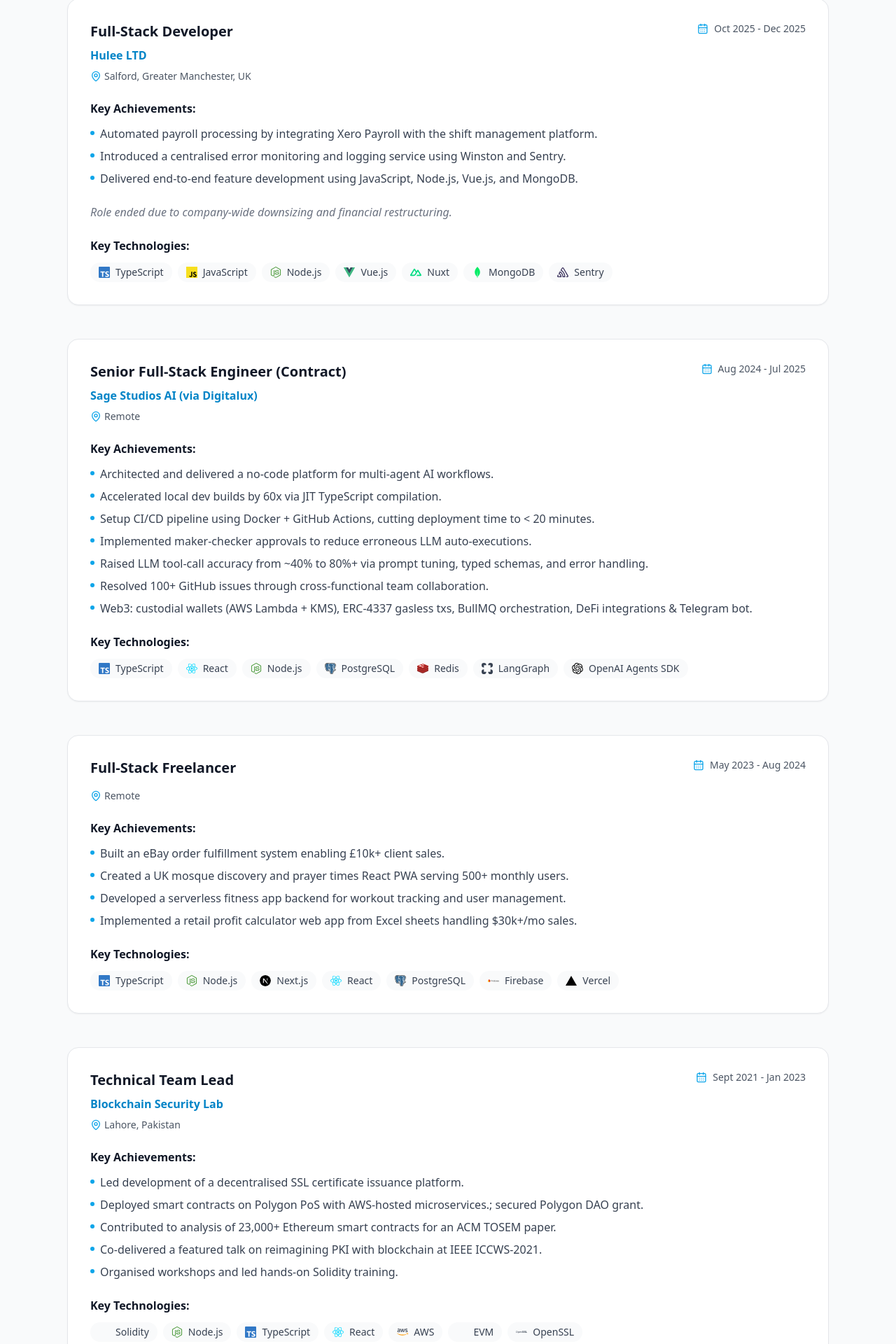
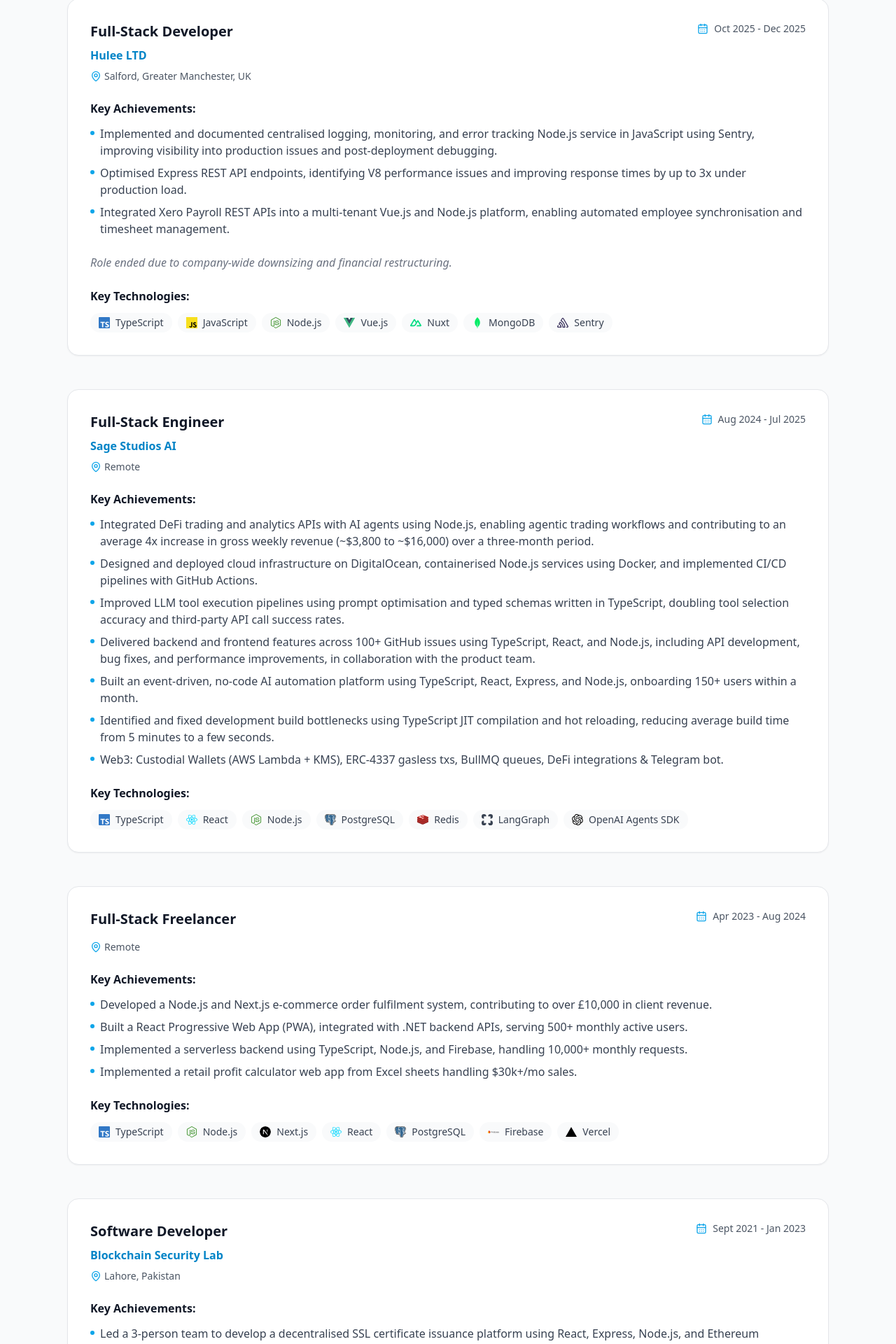
Before and after one commit to dearzubi/full-stack-portfolio, a React (Vite) app: page / in a window 1280 px wide. Shown: the part 2207-4127 px from the top of the page at 70% size. Built offline with nearby package versions, Linux system fonts and the light colour scheme; some icons are missing.

Commit message:
update work experience

```diff
--- a/src/components/sections/Experience.tsx
+++ b/src/components/sections/Experience.tsx
@@ -41,7 +41,7 @@
               className="mb-4 text-4xl font-bold text-gray-900 dark:text-gray-100 md:text-5xl"
               variants={itemVariants}
             >
-              Experience
+              Work Experience
             </motion.h2>
             <motion.p
               className="mx-auto max-w-2xl text-lg text-gray-600 dark:text-gray-400"
--- a/src/data/site.ts
+++ b/src/data/site.ts
@@ -81,27 +81,27 @@
     start: 'Oct 2025',
     end: 'Dec 2025',
     bullets: [
-      'Automated payroll processing by integrating Xero Payroll with the shift management platform.',
-      'Introduced a centralised error monitoring and logging service using Winston and Sentry.',
-      'Delivered end-to-end feature development using JavaScript, Node.js, Vue.js, and MongoDB.',
+      'Implemented and documented centralised logging, monitoring, and error tracking Node.js service in JavaScript using Sentry, improving visibility into production issues and post-deployment debugging.',
+      'Optimised Express REST API endpoints, identifying V8 performance issues and improving response times by up to 3x under production load.',
+      'Integrated Xero Payroll REST APIs into a multi-tenant Vue.js and Node.js platform, enabling automated employee synchronisation and timesheet management.',
     ],
     note: 'Role ended due to company-wide downsizing and financial restructuring.',
     technologies: ['TypeScript', 'JavaScript', 'Node.js', 'Vue.js', 'Nuxt', 'MongoDB', 'Sentry'],
   },
   {
-    role: 'Senior Full-Stack Engineer (Contract)',
-    company: 'Sage Studios AI (via Digitalux)',
+    role: 'Full-Stack Engineer',
+    company: 'Sage Studios AI',
     location: 'Remote',
     start: 'Aug 2024',
     end: 'Jul 2025',
     bullets: [
-      'Architected and delivered a no-code platform for multi-agent AI workflows.',
-      'Accelerated local dev builds by 60x via JIT TypeScript compilation.',
-      'Setup CI/CD pipeline using Docker + GitHub Actions, cutting deployment time to < 20 minutes.',
-      'Implemented maker-checker approvals to reduce erroneous LLM auto-executions.',
-      'Raised LLM tool-call accuracy from ~40% to 80%+ via prompt tuning, typed schemas, and error handling.',
-      'Resolved 100+ GitHub issues through cross-functional team collaboration.',
-      'Web3: custodial wallets (AWS Lambda + KMS), ERC-4337 gasless txs, BullMQ orchestration, DeFi integrations & Telegram bot.',
+      'Integrated DeFi trading and analytics APIs with AI agents using Node.js, enabling agentic trading workflows and contributing to an average 4x increase in gross weekly revenue (~$3,800 to ~$16,000) over a three-month period.',
+      'Designed and deployed cloud infrastructure on DigitalOcean, containerised Node.js services using Docker, and implemented CI/CD pipelines with GitHub Actions.',
+      'Improved LLM tool execution pipelines using prompt optimisation and typed schemas written in TypeScript, doubling tool selection accuracy and third-party API call success rates.',
+      'Delivered backend and frontend features across 100+ GitHub issues using TypeScript, React, and Node.js, including API development, bug fixes, and performance improvements, in collaboration with the product team.',
+      'Built an event-driven, no-code AI automation platform using TypeScript, React, Express, and Node.js, onboarding 150+ users within a month.',
+      'Identified and fixed development build bottlenecks using TypeScript JIT compilation and hot reloading, reducing average build time from 5 minutes to a few seconds.',
+      'Web3: Custodial Wallets (AWS Lambda + KMS), ERC-4337 gasless txs, BullMQ queues, DeFi integrations & Telegram bot.',
     ],
     technologies: [
       'TypeScript',
@@ -116,28 +116,27 @@
   {
     role: 'Full-Stack Freelancer',
     location: 'Remote',
-    start: 'May 2023',
+    start: 'Apr 2023',
     end: 'Aug 2024',
     bullets: [
-      'Built an eBay order fulfillment system enabling £10k+ client sales.',
-      'Created a UK mosque discovery and prayer times React PWA serving 500+ monthly users.',
-      'Developed a serverless fitness app backend for workout tracking and user management.',
+      'Developed a Node.js and Next.js e-commerce order fulfilment system, contributing to over £10,000 in client revenue.',
+      'Built a React Progressive Web App (PWA), integrated with .NET backend APIs, serving 500+ monthly active users.',
+      'Implemented a serverless backend using TypeScript, Node.js, and Firebase, handling 10,000+ monthly requests.',
       'Implemented a retail profit calculator web app from Excel sheets handling $30k+/mo sales.',
     ],
     technologies: ['TypeScript', 'Node.js', 'Next.js', 'React', 'PostgreSQL', 'Firebase', 'Vercel'],
   },
   {
-    role: 'Technical Team Lead',
+    role: 'Software Developer',
     company: 'Blockchain Security Lab',
     location: 'Lahore, Pakistan',
     start: 'Sept 2021',
     end: 'Jan 2023',
     bullets: [
-      'Led development of a decentralised SSL certificate issuance platform.',
-      'Deployed smart contracts on Polygon PoS with AWS-hosted microservices.; secured Polygon DAO grant.',
-      'Contributed to analysis of 23,000+ Ethereum smart contracts for an ACM TOSEM paper.',
-      'Co-delivered a featured talk on reimagining PKI with blockchain at IEEE ICCWS-2021.',
-      'Organised workshops and led hands-on Solidity training.',
+      'Led a 3-person team to develop a decentralised SSL certificate issuance platform using React, Express, Node.js, and Ethereum blockchain, resulting in a funding grant from NCCS Pakistan and Polygon DAO.',
+      'Co-organised a technical workshop and trained over 70 industry professionals through hands-on Solidity programming sessions.',
+      'Contributed to the analysis of 23,000+ Ethereum smart contracts for a research paper on smart contract storage state, published in ACM Transactions on Software Engineering and Methodology.',
+      'Co-delivered a featured talk on “Reimagining PKI with Blockchain” at the IEEE 2nd International Conference on Cyberwarfare & Cybersecurity 2021 in Islamabad.',
     ],
     technologies: ['Solidity', 'Node.js', 'TypeScript', 'React', 'AWS', 'EVM', 'OpenSSL'],
   },
```
Also changed, not shown: 1 other file (tests, documents, lock files or other folders).
